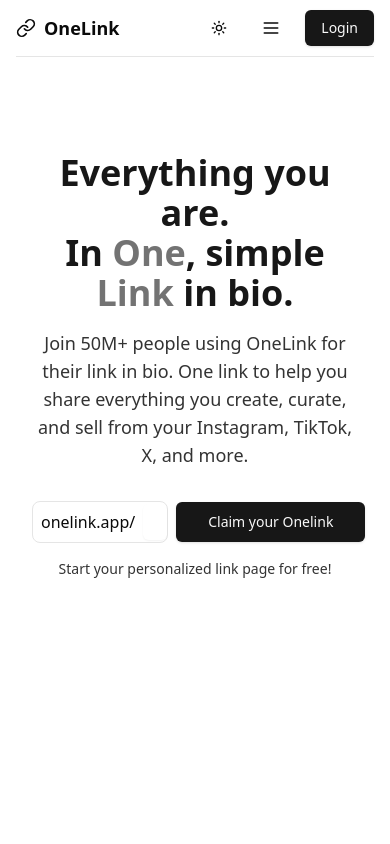
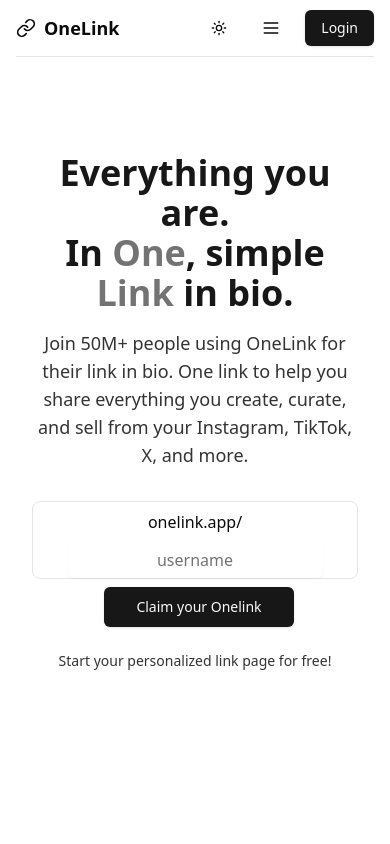
Before and after one commit to iamcristian/onelink-frontend, a React (Vite) app: page / in a window 390 px wide. Shown: the top 844 px of the page. Built offline with nearby package versions, Linux system fonts and the light colour scheme; no server answers.

Commit message:
feat: implement AdminHeader component; refactor AdminLayout to include header; enhance SearchForm layout and error handling

```diff
--- /dev/null
+++ b/src/components/Header/AdminHeader.tsx
@@ -0,0 +1,33 @@
+import { Link } from "react-router";
+import { ThemeToggle } from "./ThemeToggle";
+import { Button } from "../ui/button";
+
+const AdminHeader = () => {
+  return (
+    <header className="w-full bg-background/95 border-b mb-6">
+      <div className="flex items-center justify-between h-14 px-4 md:px-12 lg:px-32">
+        <div className="flex items-center space-x-4">
+          <Link to="/admin" className="text-lg font-bold">
+            AdminPanel
+          </Link>
+          <nav className="hidden md:flex space-x-4">
+            <Link to="/admin/links" className="text-sm hover:underline">
+              Links
+            </Link>
+            <Link to="/admin/profile" className="text-sm hover:underline">
+              Profile
+            </Link>
+          </nav>
+        </div>
+        <div className="flex items-center space-x-4">
+          <ThemeToggle />
+          <Button variant="ghost" size="sm" asChild>
+            <Link to="/">Logout</Link>
+          </Button>
+        </div>
+      </div>
+    </header>
+  );
+};
+
+export default AdminHeader;
--- a/src/components/Home/SearchForm.tsx
+++ b/src/components/Home/SearchForm.tsx
@@ -39,8 +39,8 @@
     <Form {...form}>
       <form onSubmit={form.handleSubmit(handleSearch)} className="space-y-8">
         <div className="w-full max-w-md mx-auto">
-          <div className="flex items-center space-x-2 mb-2">
-            <div className="flex items-center w-full border rounded-lg">
+          <div className="flex flex-col sm:flex-row items-center space-x-2 mb-2">
+            <div className="flex flex-col sm:flex-row items-center w-full border rounded-lg">
               <span className="p-2">onelink.app/</span>
               <FormField
                 control={form.control}
@@ -51,7 +51,7 @@
                       <Input
                         type="text"
                         placeholder="username"
-                        className="w-full border-none focus:!ring-transparent focus:!border-none"
+                        className="w-full border-none focus:!ring-transparent focus:!border-none text-center sm:text-left"
                         {...field}
                       />
                     </FormControl>
@@ -59,7 +59,7 @@
                 )}
               />
             </div>
-            <Button type="submit" size="lg">
+            <Button type="submit" size="lg" className="m-2 sm:m-0">
               Claim your Onelink
             </Button>
           </div>
@@ -77,13 +77,13 @@
           {mutation.data && (
             <p className="text-sm py-2">
               Username is available. Go to{" "}
-                <Link
+              <Link
                 to="/auth/register"
                 state={{ handle }}
                 className="text-blue-500 underline hover:text-blue-700"
-                >
+              >
                 Register
-                </Link>
+              </Link>
             </p>
           )}
           <p className="text-sm text-secondary py-2">
--- a/src/layouts/AdminLayout.tsx
+++ b/src/layouts/AdminLayout.tsx
@@ -1,10 +1,12 @@
 import { Outlet, Link } from "react-router";
 import { Tabs, TabsList, TabsTrigger } from "@/components/ui/tabs";
+import AdminHeader from "@/components/header/AdminHeader";
 
 const AdminLayout = () => {
   return (
+    <div className="flex flex-col min-h-screen">
+      <AdminHeader />
       <div className="container mx-auto px-4 py-8">
-      <h1 className="text-3xl font-bold mb-6">Admin Dashboard</h1>
         <Tabs defaultValue="links" className="mb-6">
           <TabsList>
             <TabsTrigger value="links" asChild>
@@ -17,6 +19,7 @@
         </Tabs>
         <Outlet />
       </div>
+    </div>
   );
 };
 
--- a/src/pages/Login.tsx
+++ b/src/pages/Login.tsx
@@ -39,7 +39,10 @@
     } catch (error) {
       if (isAxiosError(error) && error.response)
         toast.error(error.response.data.message);
-      else toast.error("An error occurred. Please try again later.");
+      else {
+        // toast.error("An error occurred. Please try again later.");
+        toast.error(JSON.stringify(error));
+      }
     }
   };
 
--- a/src/router.tsx
+++ b/src/router.tsx
@@ -4,6 +4,7 @@
 import NotFound from "./pages/NotFound";
 import Login from "./pages/Login";
 import Register from "./pages/Register";
+import AdminLayout from "./layouts/AdminLayout";
 
 export default function Router() {
   return (
@@ -18,6 +19,10 @@
           <Route path="register" element={<Register />} />
         </Route>
 
+        <Route path="/admin" element={<AdminLayout />}>
+          <Route index />
+        </Route>
+
         <Route path="/404" element={<NotFound />} />
       </Routes>
     </BrowserRouter>
```
Lines whose indentation alone changed are shown as unchanged.
